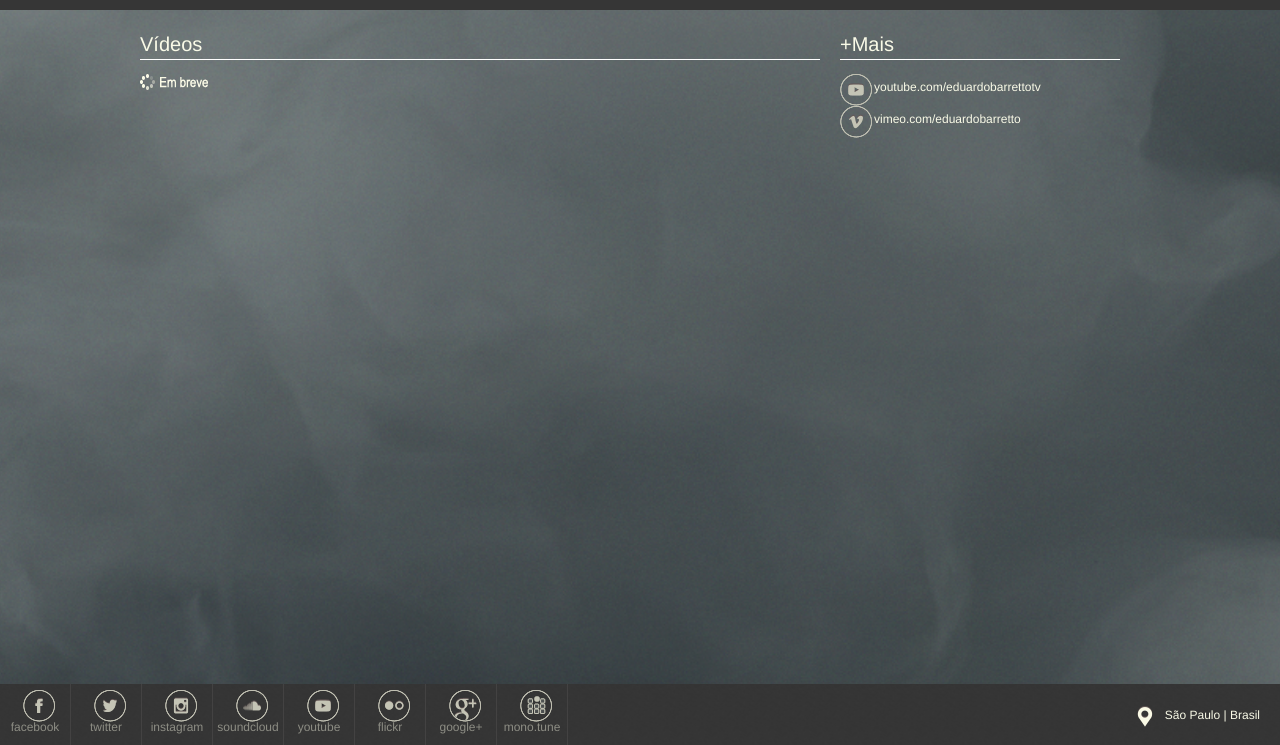
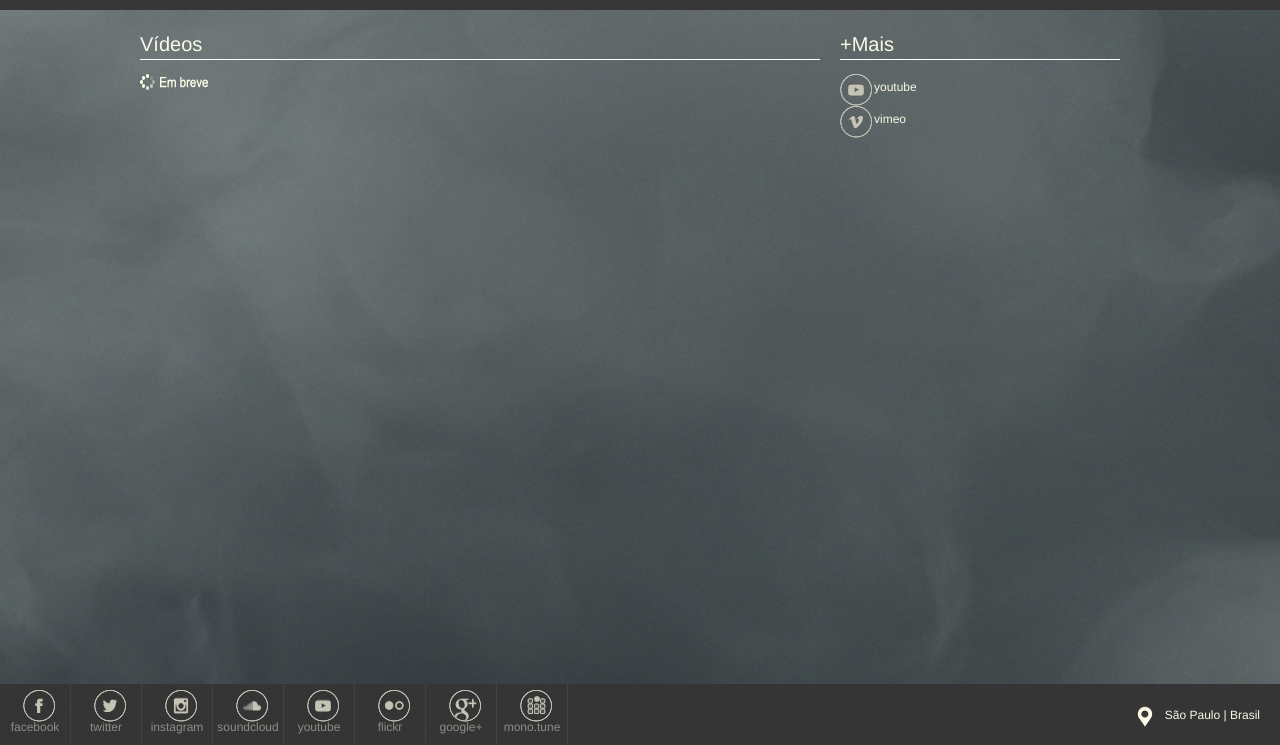
Before and after one commit to bchagas/edu-barreto, a plain HTML site: page videos.html in a window 1280 px wide. Shown: the part 55-800 px from the top of the page. Drawn offline with Linux system fonts and the light colour scheme.

Commit message:
links da sidebar

```diff
--- a/videos.html
+++ b/videos.html
@@ -53,8 +53,8 @@
                 <div class="title mb-30">+Mais</div>
 
                 <ul class="menu f-white icons-list fs-14">
-                    <a href="http://youtube.com/eduardobarrettotv" target="_blank"><li class="youtube"><span>youtube.com/eduardobarrettotv</span></li></a>
-                    <a href="http://vimeo.com/eduardobarretto" target="_blank"><li class="vimeo"><span>vimeo.com/eduardobarretto</span></li></a>
+                    <a href="http://youtube.com/eduardobarrettotv" target="_blank"><li class="youtube"><span>youtube</span></li></a>
+                    <a href="http://vimeo.com/eduardobarretto" target="_blank"><li class="vimeo"><span>vimeo</span></li></a>
                 </ul>
             </div>
 
```
